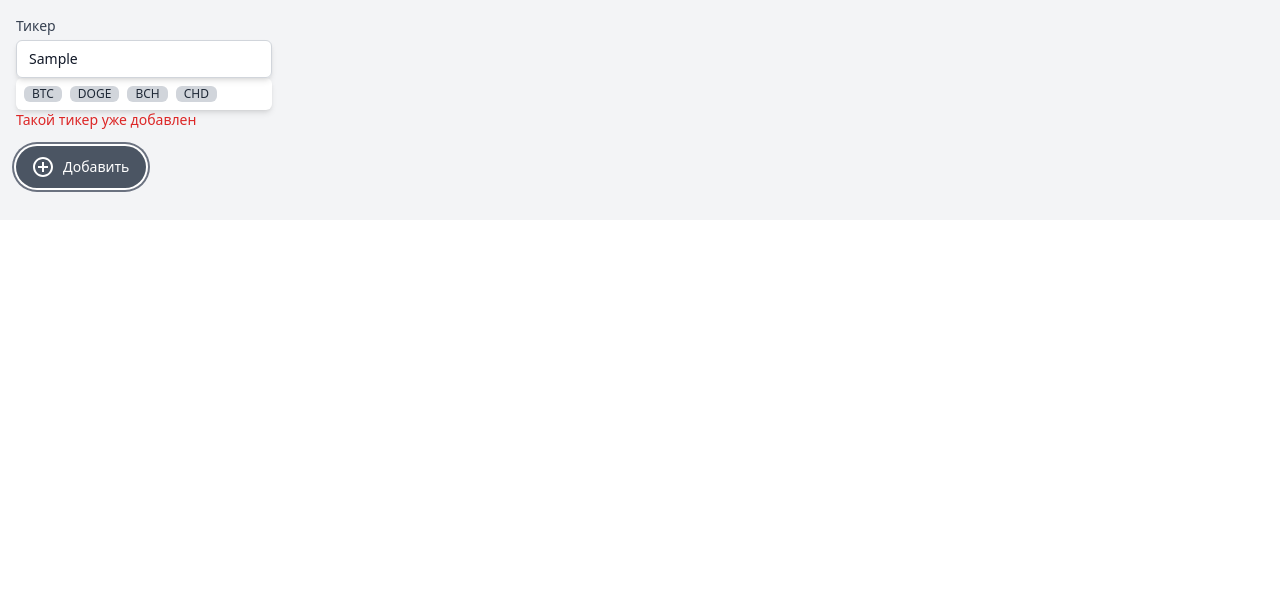
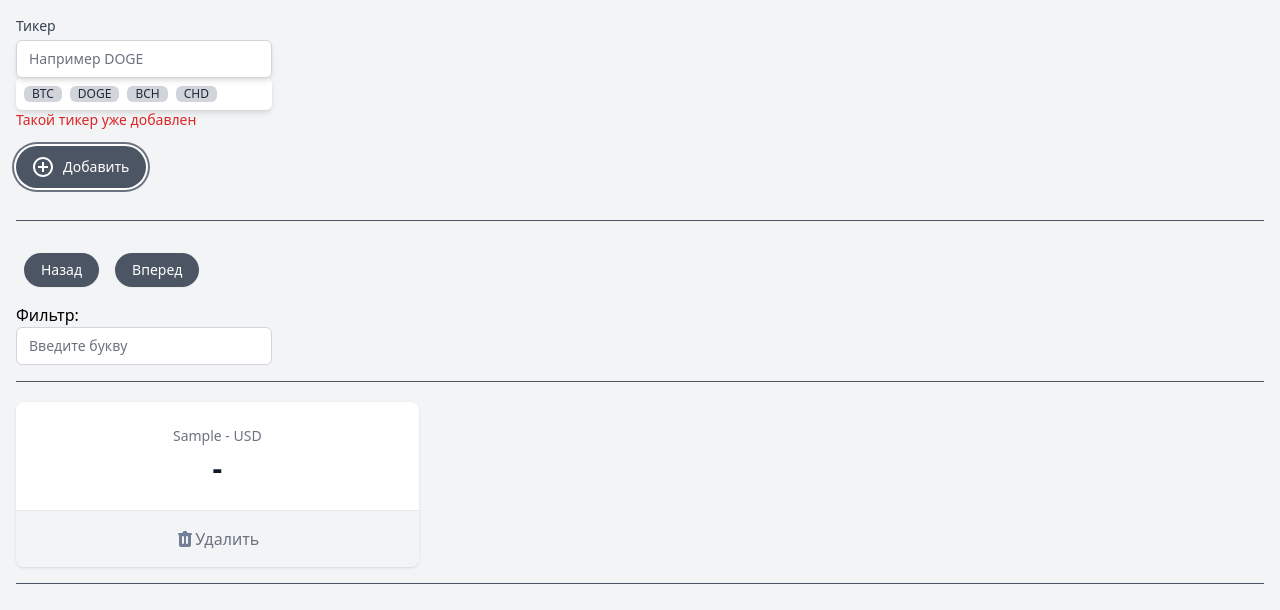
Before and after one commit to plushazavr/cryptonomikon, a Vue app: page / in a window 1280 px wide. Both pictures are taken after typing "Sample" into the empty fields and a click on the button "Добавить". Shown: the top 610 px of the page. Built offline with nearby package versions, Linux system fonts and the light colour scheme.

Commit message:
фильтрация списка по наличию буквы

```diff
--- a/src/App.vue
+++ b/src/App.vue
@@ -61,9 +61,24 @@
 
       <template v-if="tickers.length">
         <hr class="w-full border-t border-gray-600 my-4" />
+        <div>
+          <button
+            class="my-4 mx-2 inline-flex items-center py-2 px-4 border border-transparent shadow-sm text-sm leading-4 font-medium rounded-full text-white bg-gray-600 hover:bg-gray-700 transition-colors duration-300 focus:outline-none focus:ring-2 focus:ring-offset-2 focus:ring-gray-500"
+          >
+            Назад
+          </button>
+          <button
+            class="my-4 mx-2 inline-flex items-center py-2 px-4 border border-transparent shadow-sm text-sm leading-4 font-medium rounded-full text-white bg-gray-600 hover:bg-gray-700 transition-colors duration-300 focus:outline-none focus:ring-2 focus:ring-offset-2 focus:ring-gray-500"
+          >
+            Вперед
+          </button>
+          <div>Фильтр: <input v-model="filter" type="text" placeholder="Введите букву" class="block pr-10 border-gray-300 text-gray-900 focus:outline-none focus:ring-gray-500 focus:border-gray-500 sm:text-sm rounded-md"/></div>
+        </div>
+
+        <hr class="w-full border-t border-gray-600 my-4" />
         <dl class="mt-5 grid grid-cols-1 gap-5 sm:grid-cols-3">
           <div
-            v-for="t in tickers"
+            v-for="t in filteredTickers()"
             :key="t.name"
             @click="select(t)"
             :class="{
@@ -131,7 +146,9 @@
     return {
       ticker: '',
       tickers: [],
-      sel: null
+      sel: null,
+      page: 1,
+      filter: ''
     }
   },
 
@@ -147,6 +164,11 @@
   },
 
   methods: {
+    //возвращает отфильтрованный список тикеров по наличию введенных букв в инпут
+    filteredTickers() {
+      return this.tickers.filter(ticker => ticker.name.includes(this.filter.toUpperCase()))
+    },
+
     subscribeToUpdates(tickerName) {
       //соединение с api и получение-обновление данных через интервал времени
       setInterval(async () => {
@@ -160,7 +182,6 @@
       }, 3000)
       this.ticker = ''
     },
-  },
 
     //добавление тикера и его графика
     add() {
@@ -170,6 +191,7 @@
         graph: []
       }
       this.tickers.push(currentTicker); //пушим новый тикер в конец массива
+      this.filter = ''; //сбрасываем фильтер после добавления нового тикера
 
       localStorage.setItem('cryptonomikon-list', JSON.stringify(this.tickers));
       this.subscribeToUpdates(currentTicker.name) //запись в локальное хранилище и данные преобразуем в JSON
@@ -180,10 +202,12 @@
       this.sel = ticker;
       this.graph = [];
     },
+
     //удаление тикера
     handleDelete(tickerToRemove) {
       this.tickers = this.tickers.filter(t => t !== tickerToRemove)
     },
+
     //рисуем график с учетом мах и min высоты
     normalizeGraph() {
       const maxValue = Math.max(...this.graph);
@@ -192,6 +216,7 @@
         price => 5 + ((price - minValue) * 95) / (maxValue - minValue)
       );
     }
-  }
+  },
+};
 
 </script>
```
